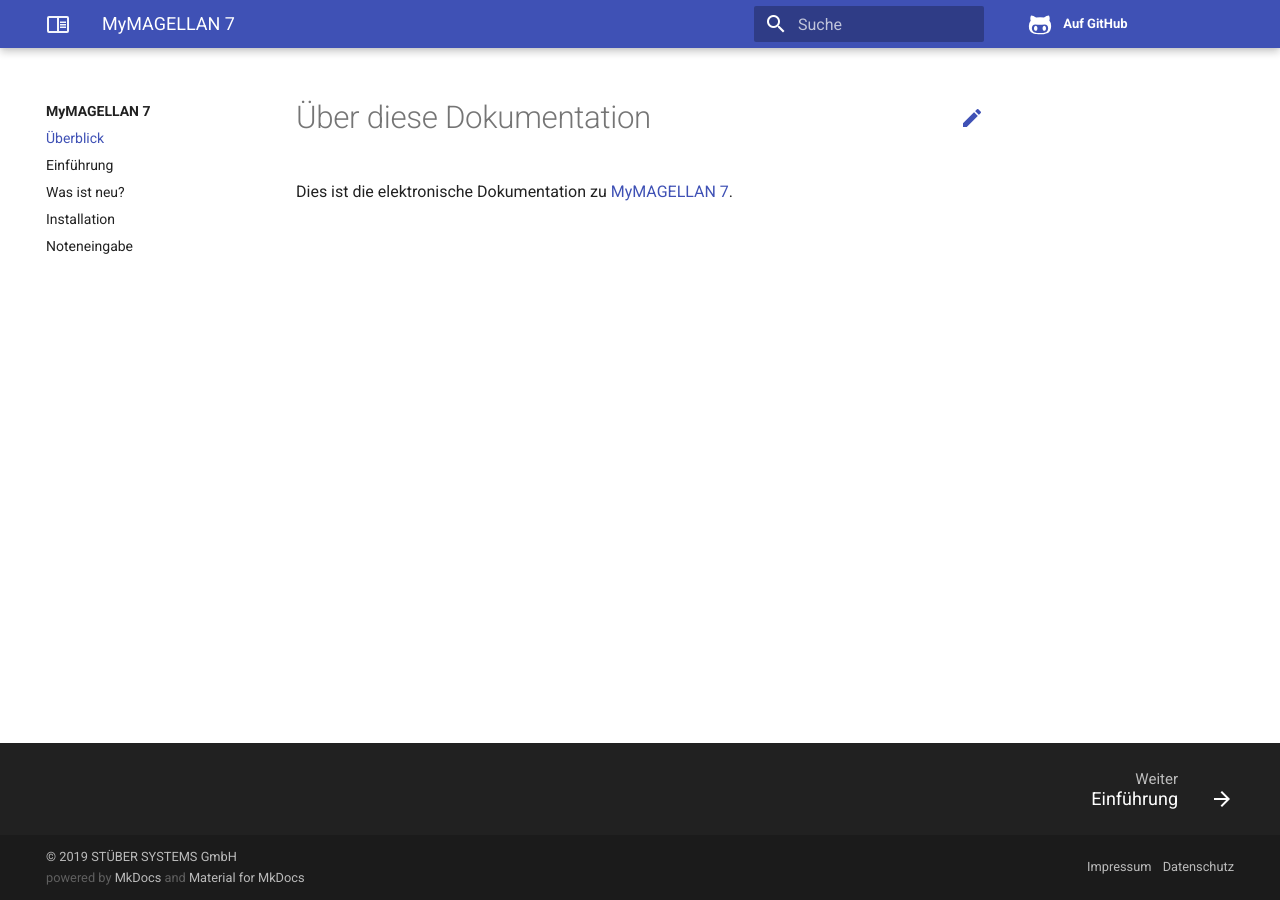
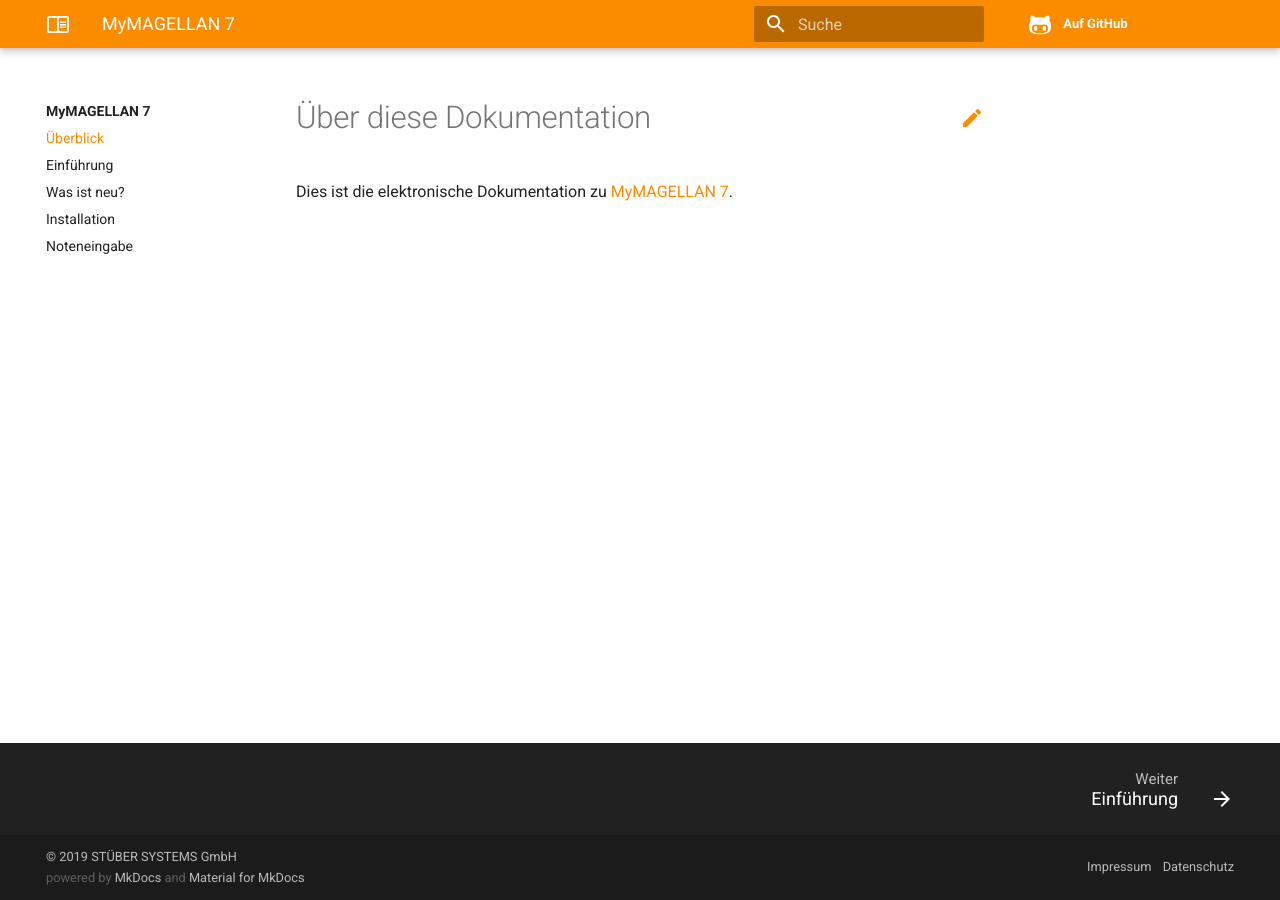
Before and after one commit to stuebersystems/doc.mymagellan7.de, an MkDocs documentation site: the page built from docs/index.md, in a window 1280 px wide. Built offline with MkDocs 1.6.1, drawn with Linux system fonts in a browser that asks for light colours.

Commit message:
Theme testing

```diff
--- a/mkdocs.yml
+++ b/mkdocs.yml
@@ -20,8 +20,8 @@ theme:
     feature:
         tabs: false
     palette:
-        primary: 'indigo'
-        accent: 'amber'
+        primary: 'orange'
+        accent: 'blue'
     font:
         text: Roboto
         code: Roboto Mono
```
